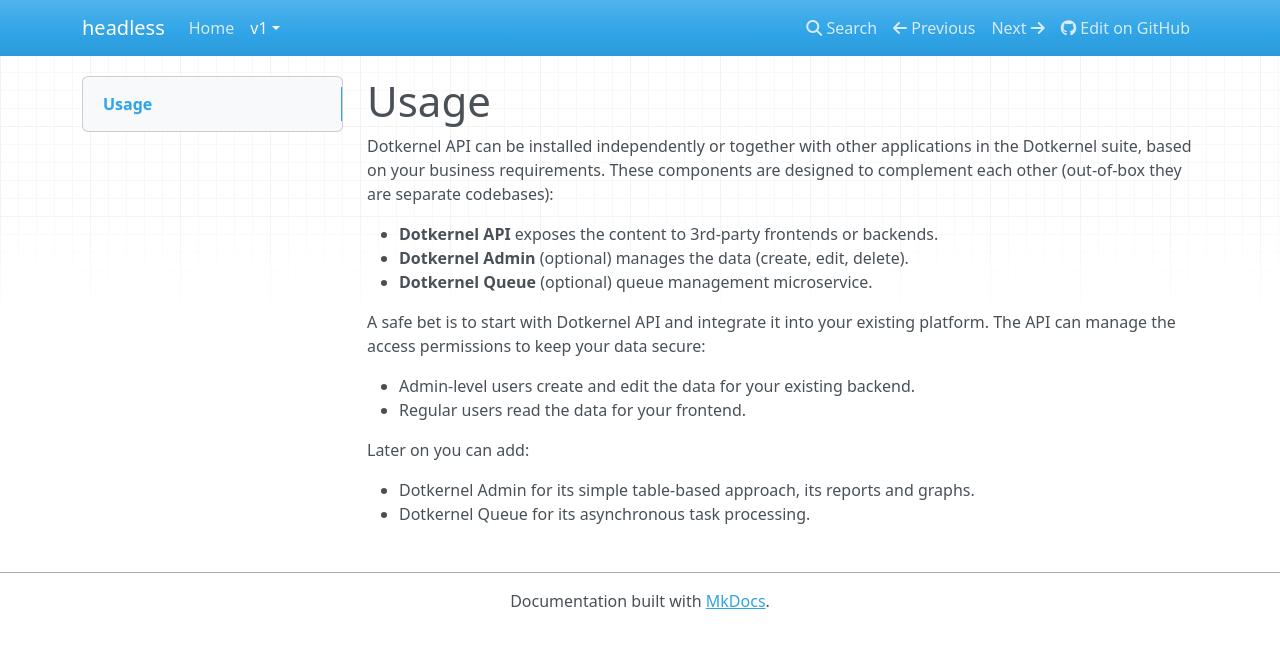
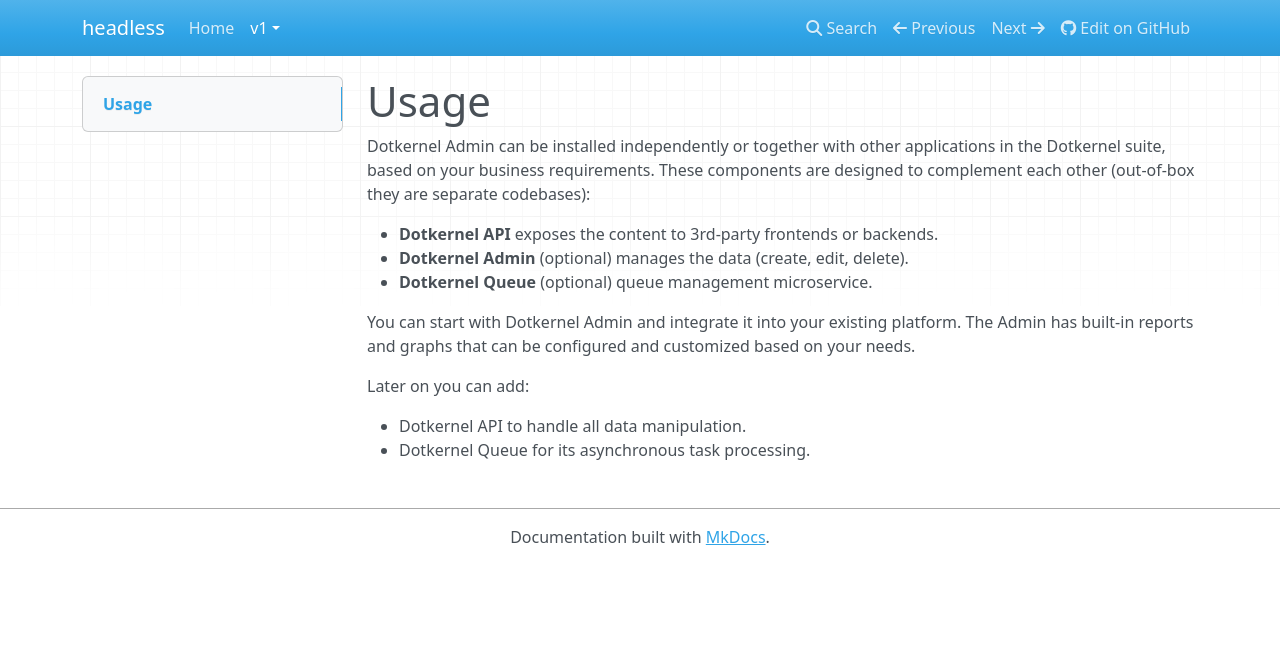
Before and after one commit to dotkernel/headless-documentation, an MkDocs documentation site: the page built from docs/book/v1/admin/usage.md, in a window 1280 px wide. Shown: the top 648 px of the page. Built offline with MkDocs 1.6.1, drawn with Linux system fonts in a browser that asks for light colours; nearby versions of some CDN libraries.

Commit message:
updated admin usage page
Signed-off-by: bidi <bidi@apidemia.com>

```diff
--- a/docs/book/v1/admin/usage.md
+++ b/docs/book/v1/admin/usage.md
@@ -1,19 +1,16 @@
 # Usage
 
-Dotkernel API can be installed independently or together with other applications in the Dotkernel suite, based on your business requirements.
+Dotkernel Admin can be installed independently or together with other applications in the Dotkernel suite, based on your business requirements.
 These components are designed to complement each other (out-of-box they are separate codebases):
 
 - **Dotkernel API** exposes the content to 3rd-party frontends or backends.
 - **Dotkernel Admin** (optional) manages the data (create, edit, delete).
 - **Dotkernel Queue** (optional) queue management microservice.
 
-A safe bet is to start with Dotkernel API and integrate it into your existing platform.
-The API can manage the access permissions to keep your data secure:
-
-- Admin-level users create and edit the data for your existing backend.
-- Regular users read the data for your frontend.
+You can start with Dotkernel Admin and integrate it into your existing platform.
+The Admin has built-in reports and graphs that can be configured and customized based on your needs.
 
 Later on you can add:
 
-- Dotkernel Admin for its simple table-based approach, its reports and graphs.
+- Dotkernel API to handle all data manipulation.
 - Dotkernel Queue for its asynchronous task processing.
```
